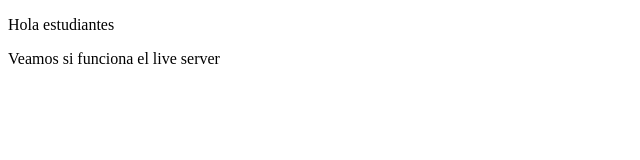
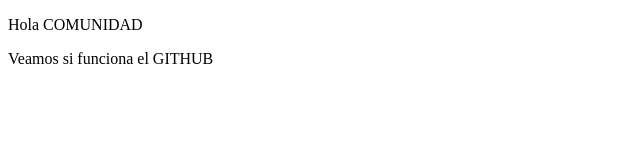
Before and after one commit to jdrolzu/prework, a plain HTML site: page index.html in a window 1280 px wide. Shown: the full height of the page, 0-640 px from the left. Drawn offline with Linux system fonts and the light colour scheme.

Commit message:
Modificacion texto del parrafo

```diff
--- a/index.html
+++ b/index.html
@@ -7,7 +7,7 @@
     <title>Hello World</title>
 </head>
 <body>
-    <p>Hola estudiantes</p>
-    <p>Veamos si funciona el live server</p>
+    <p>Hola COMUNIDAD</p>
+    <p>Veamos si funciona el GITHUB</p>
 </body>
 </html>
```
